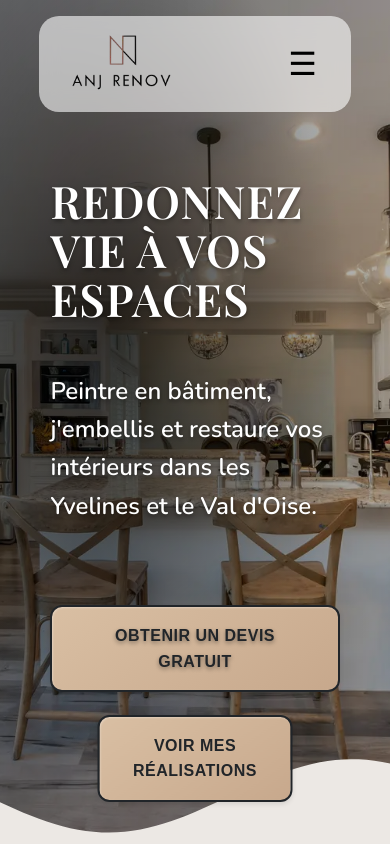
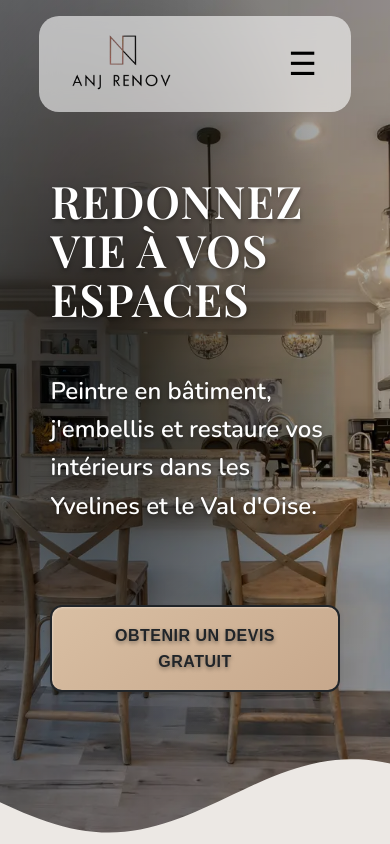
Before and after one commit to aurelienog/renov, a Next.js app: page / in a window 390 px wide. Shown: the top 844 px of the page. Built offline with nearby package versions, Linux system fonts and the light colour scheme; a web font is replaced by a local one.

Commit message:
update position and accessibility CTA button ProjectsSection

```diff
--- a/src/components/slider/SliderWrapper.tsx
+++ b/src/components/slider/SliderWrapper.tsx
@@ -1,8 +1,7 @@
 'use client'
 import React, { useRef } from 'react';
-import { useInView, useScroll, useTransform } from 'framer-motion';
+import { useScroll, useTransform } from 'framer-motion';
 import ParallaxCard from '../parallax-card/ParallaxCard';
-import Link from 'next/link';
 import { Project } from '@/lib/models/interfaces';
 
 function SliderWrapper({lastProjects}: {lastProjects: Project[]}) {
@@ -13,9 +12,6 @@ function SliderWrapper({lastProjects}: {lastProjects: Project[]}) {
   })
   const maskScale = useTransform(scrollYProgress, [0, 1], ['30%', '100%'])
 
-  // show CTA Button
-  const isInView = useInView(scrollRef, { amount: 0.16, once: false})
-
   return (
     <div ref={scrollRef}>
       { lastProjects.map((project: Project, index:number) => {
@@ -24,9 +20,6 @@ function SliderWrapper({lastProjects}: {lastProjects: Project[]}) {
           return <ParallaxCard image={ project.image } aria-hidden={isInvisible ? 'true' : undefined} description={ project.description } key={ index } maskSize={isFirst? maskScale : undefined}/>
         })
       }
-
-      {isInView && <Link className='button' href="/realisations">Voir mes réalisations</Link>}
-
     </div>
   )
 }
--- a/src/sections/sections-home/projects-section/ProjectsSection.tsx
+++ b/src/sections/sections-home/projects-section/ProjectsSection.tsx
@@ -3,6 +3,7 @@ import styles from '@/sections/sections-home/projects-section/styles.module.css'
 import { lastProjects } from '@/data/data';
 import SliderWrapper from '@/components/slider/SliderWrapper';
 import Loader from '@/app/(root)/loading';
+import Link from 'next/link';
 
 function ProjectsSection(): JSX.Element {
 
@@ -12,6 +13,10 @@ function ProjectsSection(): JSX.Element {
       <Suspense fallback={<Loader/>}>
         <SliderWrapper lastProjects={lastProjects}/>
       </Suspense>
+      <div>
+        <Link className='button' href="/realisations">Voir mes réalisations</Link>
+      </div>
+
     </section>
   )
 }
--- a/src/sections/sections-home/projects-section/styles.module.css
+++ b/src/sections/sections-home/projects-section/styles.module.css
@@ -1,5 +1,6 @@
 .section {
   position: relative;
+
   & h2 {
     padding: 1em;
     text-align: center;
@@ -11,28 +12,21 @@
     position: relative;
   }
 
+  & > div:last-of-type {
+
+    position: absolute;
+    inset: 0;
+    padding-bottom: 8em;
+    margin-top: 150vh;
+  }
+
     & a {
-    position: fixed;
-    bottom: 5%;
-    right: 10%;
-    z-index: 2;
+    position: sticky;
+    top: 85%;
     animation: reveal 1s ease-in-out;
+    margin-inline: auto;
+    max-width: 300px;
+    display: block;
+    text-align: center;
   }
 }
-
-@media (max-width: 768px) {
-  .section a {
-      right: 50%;
-      transform: translateX(50%);
-  }
-}
-
-@keyframes reveal {
-  0% {
-    opacity: 0;
-  }
-
-  100% {
-    opacity : 1;
-  }
-}
```
